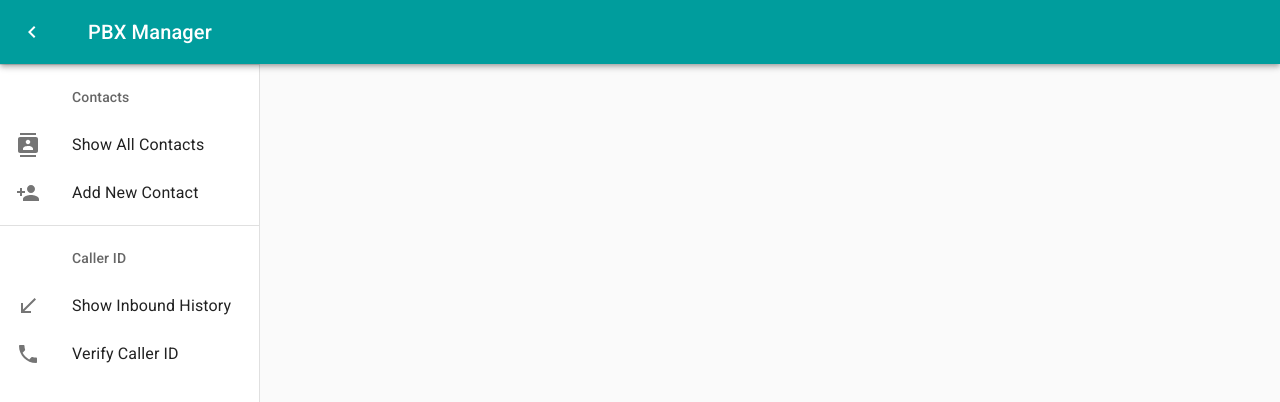
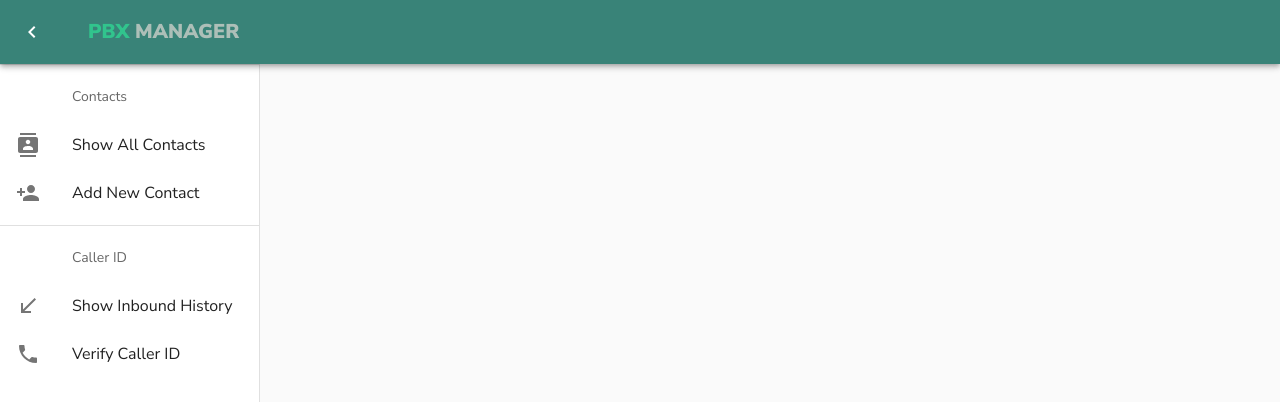
Before and after one commit to AfonsoFGarcia/pbx-manager-ui, a React (Create React App) app: page / in a window 1280 px wide. Shown: the top 402 px of the page. Built offline with nearby package versions, Linux system fonts and the light colour scheme.

Commit message:
Branding

```diff
--- a/public/index.html
+++ b/public/index.html
@@ -2,7 +2,7 @@
 <html lang="en">
   <head>
     <meta charset="utf-8" />
-    <link rel="icon" href="%PUBLIC_URL%/favicon.ico" />
+    <link rel="icon" href="%PUBLIC_URL%/favicon.png" />
     <meta name="viewport" content="width=device-width, initial-scale=1" />
     <meta name="theme-color" content="#000000" />
     <meta
@@ -24,6 +24,9 @@
       work correctly both with client-side routing and a non-root public URL.
       Learn how to configure a non-root public URL by running `npm run build`.
     -->
+    <link rel="preconnect" href="https://fonts.googleapis.com">
+    <link rel="preconnect" href="https://fonts.gstatic.com" crossorigin>
+    <link href="https://fonts.googleapis.com/css2?family=Nunito+Sans:ital,wght@0,300;0,400;0,600;0,700;0,900;1,300;1,400;1,600;1,700&display=swap" rel="stylesheet">
     <link
       rel="stylesheet"
       href="https://fonts.googleapis.com/css?family=Roboto:300,400,500,700&display=swap"
--- a/src/App.tsx
+++ b/src/App.tsx
@@ -37,9 +37,18 @@ const App = () => {
             variant="h6"
             color="inherit"
             noWrap
-            sx={{ flexGrow: 1 }}
+            sx={{ fontWeight: '900', color: '#31C48D'}}
           >
-            PBX Manager
+            PBX&nbsp;
+          </Typography>
+          <Typography
+            component="h1"
+            variant="h6"
+            color="inherit"
+            noWrap
+            sx={{ flexGrow: 1, fontWeight: '900', color: '#ADBFB8'}}
+          >
+            MANAGER
           </Typography>
         </Toolbar>
       </PbxManagerAppBar>
--- a/src/theme.ts
+++ b/src/theme.ts
@@ -4,7 +4,7 @@ export const themeOptions: ThemeOptions = {
   palette: {
     mode: 'light',
     primary: {
-      main: '#009D9D',
+      main: '#398378',
     },
     secondary: {
       main: '#af77cb',
@@ -16,4 +16,7 @@ export const themeOptions: ThemeOptions = {
       main: '#a93864',
     },
   },
+  typography: {
+    fontFamily: 'Nunito Sans'
+  }
 };
```
Also changed, not shown: public/favicon.png (added), 1 other file (tests, documents, lock files or other folders).
